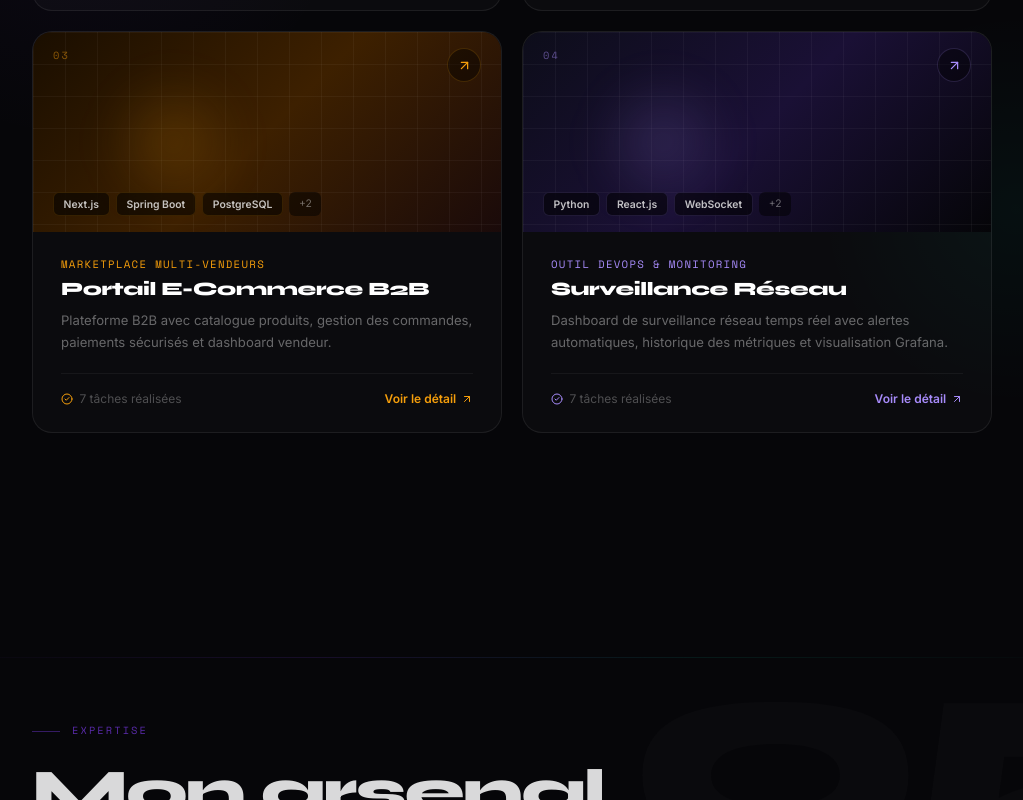
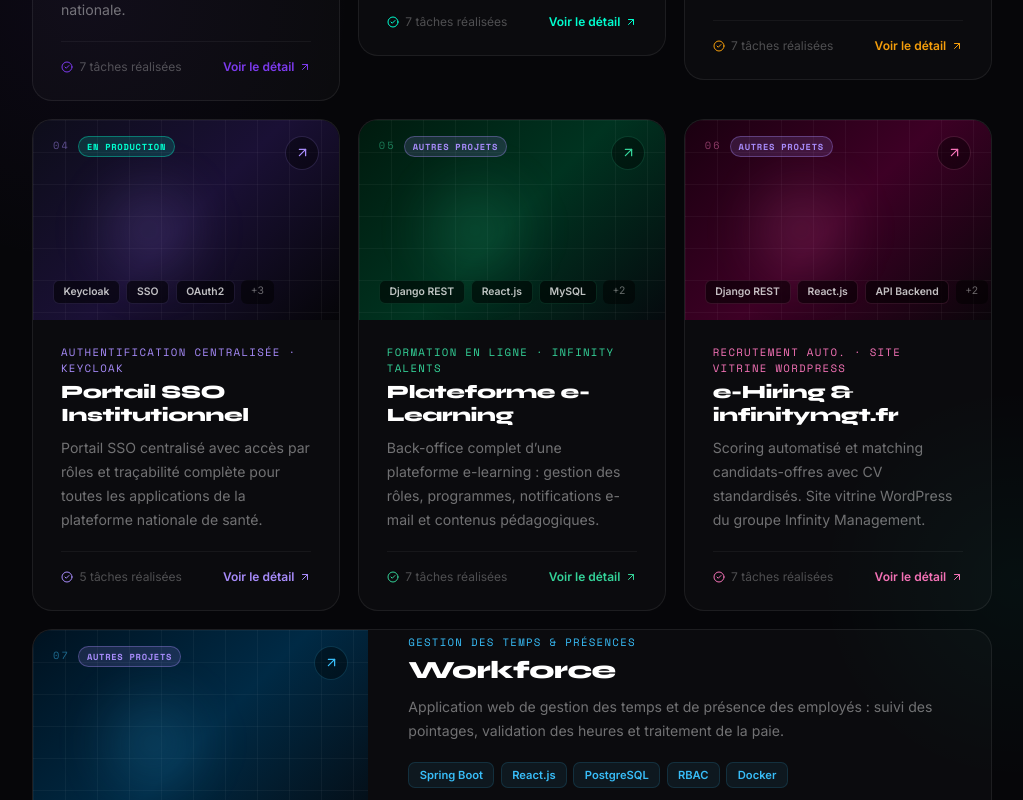
Before and after one commit to dali99/Porfolio, a React (Vite) app: page / in a window 1280 px wide. Shown: the part 4980-5780 px from the top of the page, without its empty margins (128-1151 px from the left). Built offline with nearby package versions, Linux system fonts and the light colour scheme.

Commit message:
feat: add Projects component with interactive project showcase and detail modal

```diff
--- a/src/components/Projects.jsx
+++ b/src/components/Projects.jsx
@@ -9,77 +9,140 @@ const PROJECTS = [
   {
     id:       1,
     num:      '01',
-    title:    'Plateforme de Santé Digitale',
-    subtitle: 'SaaS B2B · Ministère de la Santé',
-    desc:     'Plateforme complète de gestion des structures et personnels de santé avec tableaux de bord analytiques en temps réel.',
+    badge:    'En production',
+    title:    'Back-office National de Sant\u00e9',
+    subtitle: 'SaaS National \u00b7 Minist\u00e8re de la Sant\u00e9',
+    desc:     'Gestion centralis\u00e9e des utilisateurs, structures de sant\u00e9 et r\u00e9f\u00e9rentiels m\u00e9tier pour une plateforme SaaS nationale.',
     accent:   '#7c3aed',
     gradient: 'linear-gradient(135deg, #1a0a3d 0%, #2d1b69 50%, #0f172a 100%)',
-    tags:     ['Spring Boot', 'React.js', 'PostgreSQL', 'Keycloak', 'Docker'],
+    tags:     ['Spring Boot', 'React.js', 'PostgreSQL', 'Keycloak', 'Docker', 'CI/CD'],
     tasks: [
-      "API RESTful scalable avec Spring Boot et architecture en couches (Controller → Service → Repository).",
-      "Module de gestion des structures de santé : CRUD + hiérarchie organisationnelle.",
-      "Intégration Keycloak pour SSO multi-applications et gestion RBAC des rôles.",
-      "Tableaux de bord analytiques avec filtres dynamiques par région et gouvernorat.",
+      "Gestion centralis\u00e9e des utilisateurs, structures de sant\u00e9 et r\u00e9f\u00e9rentiels m\u00e9tier d'une plateforme SaaS nationale.",
+      "API RESTful scalable avec Spring Boot et architecture en couches (Controller \u2192 Service \u2192 Repository).",
+      "Module de gestion des structures de sant\u00e9 : CRUD + hi\u00e9rarchie organisationnelle compl\u00e8te.",
+      "Int\u00e9gration Keycloak pour SSO multi-applications et gestion RBAC des r\u00f4les.",
+      "Tableaux de bord analytiques avec filtres dynamiques par r\u00e9gion et gouvernorat.",
       "Pipeline CI/CD avec GitLab CI et conteneurisation Docker / Docker Compose.",
-      "Optimisation PostgreSQL pour gérer +50 000 enregistrements.",
-      "Formulaire multi-étapes pour la création des utilisateurs privés.",
+      "Optimisation des requ\u00eates PostgreSQL pour g\u00e9rer +50\u202f000 enregistrements.",
     ],
   },
   {
     id:       2,
     num:      '02',
-    title:    'Application de Gestion RH',
-    subtitle: "Système Interne d'Entreprise",
-    desc:     'Système RH avec suivi des présences, congés, évaluations de performances et rapports automatisés.',
+    badge:    'En production',
+    title:    'Cold Chain',
+    subtitle: 'Surveillance M\u00e9dicale Temps R\u00e9el',
+    desc:     'Supervision temps r\u00e9el des r\u00e9frig\u00e9rateurs m\u00e9dicaux avec suivi des pannes et notification automatique des incidents critiques.',
     accent:   '#00ffd0',
-    gradient: 'linear-gradient(135deg, #001a14 0%, #003d2e 50%, #0a1628 100%)',
-    tags:     ['Django REST', 'React.js', 'MySQL', 'React Query', 'RBAC'],
+    gradient: 'linear-gradient(135deg, #001a14 0%, #00302a 50%, #0a1628 100%)',
+    tags:     ['Django REST', 'React.js', 'WebSocket', 'PostgreSQL', 'Docker'],
     tasks: [
-      "Architecture backend Django REST avec modèles normalisés et serializers.",
-      "Workflow d'approbation des congés multi-niveaux avec notifications email.",
-      "Module de suivi des présences avec intégration pointeuse RFID.",
-      "Notifications automatiques avec Celery & Redis (emails + alertes temps réel).",
-      "Interface React.js responsive avec gestion d'état React Query.",
-      "Génération de rapports PDF mensuels avec WeasyPrint.",
-      "Tests unitaires et d'intégration avec couverture > 85 %.",
+      "Supervision temps r\u00e9el avec suivi des pannes et notification automatique des incidents.",
+      "Architecture WebSocket pour les alertes instantan\u00e9es c\u00f4t\u00e9 client sans polling.",
+      "Tableau de bord cartographique des \u00e9quipements r\u00e9frig\u00e9rants avec statut en direct.",
+      "Syst\u00e8me d'alertes configurables par seuil de temp\u00e9rature et type d'incident.",
+      "Module de rapport d'incidents avec historique et export PDF.",
+      "Backend Django REST avec endpoints optimis\u00e9s pour les donn\u00e9es de capteurs.",
+      "D\u00e9ploiement conteneuris\u00e9 Docker avec monitoring inclus.",
     ],
   },
   {
     id:       3,
     num:      '03',
-    title:    'Portail E-Commerce B2B',
-    subtitle: 'Marketplace Multi-Vendeurs',
-    desc:     'Plateforme B2B avec catalogue produits, gestion des commandes, paiements sécurisés et dashboard vendeur.',
+    badge:    'En production',
+    title:    'EPharmacie',
+    subtitle: 'Circuit du M\u00e9dicament \u00b7 Logique Pharmaceutique',
+    desc:     'Circuit complet du m\u00e9dicament (demandes, validation, stock, inventaire, dispensation), conforme aux exigences pharmaceutiques nationales.',
     accent:   '#f59e0b',
     gradient: 'linear-gradient(135deg, #1a0e00 0%, #3d2000 50%, #1a0a0a 100%)',
-    tags:     ['Next.js', 'Spring Boot', 'PostgreSQL', 'Stripe', 'Docker'],
+    tags:     ['Spring Boot', 'API REST', 'React.js', 'PostgreSQL', 'RBAC'],
     tasks: [
-      "Architecture microservices Spring Boot : catalogue, commande, paiement.",
-      "Frontend Next.js avec SSR pour l'optimisation SEO.",
-      "Intégration Stripe pour paiements en ligne et gestion des webhooks.",
-      "Recherche avancée avec filtres produits (prix, catégorie, fournisseur).",
-      "Dashboard vendeur personnalisé avec analytiques des ventes.",
-      "Système de reviews et notations avec modération automatique.",
-      "Optimisation des images avec Cloudinary et lazy loading.",
+      "Circuit complet du m\u00e9dicament : demandes, validation, stock, inventaire, dispensation.",
+      "Logique m\u00e9tier conforme aux exigences pharmaceutiques r\u00e9glementaires nationales.",
+      "Module de gestion des stocks avec alertes de p\u00e9remption et rupture.",
+      "Workflow de validation multi-niveaux pour les demandes de m\u00e9dicaments.",
+      "Interface de dispensation avec historique patient et contr\u00f4le des doublons.",
+      "API REST document\u00e9e Swagger pour l'int\u00e9gration avec les syst\u00e8mes externes.",
+      "Gestion RBAC fine : pharmacien, responsable stock, m\u00e9decin prescripteur.",
     ],
   },
   {
     id:       4,
     num:      '04',
-    title:    'Surveillance Réseau',
-    subtitle: 'Outil DevOps & Monitoring',
-    desc:     'Dashboard de surveillance réseau temps réel avec alertes automatiques, historique des métriques et visualisation Grafana.',
+    badge:    'En production',
+    title:    'Portail SSO Institutionnel',
+    subtitle: 'Authentification Centralis\u00e9e \u00b7 Keycloak',
+    desc:     'Portail SSO centralis\u00e9 avec acc\u00e8s par r\u00f4les et tra\u00e7abilit\u00e9 compl\u00e8te pour toutes les applications de la plateforme nationale de sant\u00e9.',
     accent:   '#a78bfa',
     gradient: 'linear-gradient(135deg, #0d0d1a 0%, #1a1035 50%, #050508 100%)',
-    tags:     ['Python', 'React.js', 'WebSocket', 'Grafana', 'Docker'],
+    tags:     ['Keycloak', 'SSO', 'OAuth2', 'RBAC', 'Spring Boot', 'React.js'],
     tasks: [
-      "Agents Python de collecte des métriques réseau en temps réel.",
-      "Architecture WebSocket pour les mises à jour live côté client.",
-      "Intégration Grafana pour les tableaux de bord de visualisation.",
-      "Système d'alertes configurable par e-mail et Slack.",
-      "Stockage des métriques dans InfluxDB avec rétention configurable.",
-      "Dashboard React.js avec graphiques interactifs Chart.js.",
-      "Déploiement conteneurisé Docker Compose, monitoring inclus.",
+      "Portail SSO centralis\u00e9 avec Keycloak : acc\u00e8s unifi\u00e9 \u00e0 toutes les applications.",
+      "Gestion des permissions par r\u00f4les (RBAC) avec h\u00e9ritage et d\u00e9l\u00e9gation.",
+      "Tra\u00e7abilit\u00e9 compl\u00e8te des connexions, actions et acc\u00e8s par application.",
+      "Int\u00e9gration OAuth2  Connect pour les applications tierces.",
+      "Interface d'administration des utilisateurs et des droits par realm Keycloak.",
+    ],
+  },
+  {
+    id:       5,
+    num:      '05',
+    badge:    'Autres projets',
+    title:    'Plateforme e-Learning',
+    subtitle: 'Formation en Ligne \u00b7 Infinity Talents',
+    desc:     'Back-office complet d\u2019une plateforme e-learning : gestion des r\u00f4les, programmes, notifications e-mail et contenus p\u00e9dagogiques.',
+    accent:   '#34d399',
+    gradient: 'linear-gradient(135deg, #001a0e 0%, #003320 50%, #050a0e 100%)',
+    tags:     ['Django REST', 'React.js', 'MySQL', 'React Query', 'Celery'],
+    tasks: [
+      "Back-office complet : gestion des r\u00f4les, programmes et contenus p\u00e9dagogiques.",
+      "Gestion des utilisateurs : apprenants, formateurs, administrateurs avec RBAC.",
+      "Notifications e-mail automatiques : inscription, rappels, validation de cours.",
+      "Moteur de progression des apprenants avec statistiques et certificats.",
+      "Interface de cr\u00e9ation de cours avec \u00e9diteur rich-text et upload de m\u00e9dias.",
+      "Syst\u00e8me de quiz avec correction automatique et g\u00e9n\u00e9ration de r\u00e9sultats.",
+      "Workforce : gestion des temps, pr\u00e9sences et paie (module annexe).",
+    ],
+  },
+  {
+    id:       6,
+    num:      '06',
+    badge:    'Autres projets',
+    title:    'e-Hiring & infinitymgt.fr',
+    subtitle: 'Recrutement Auto. \u00b7 Site Vitrine WordPress',
+    desc:     'Scoring automatis\u00e9 et matching candidats-offres avec CV standardis\u00e9s. Site vitrine WordPress du groupe Infinity Management.',
+    accent:   '#f472b6',
+    gradient: 'linear-gradient(135deg, #1a0010 0%, #3d0025 50%, #0a050a 100%)',
+    tags:     ['Django REST', 'React.js', 'API Backend', 'WordPress', 'Python'],
+    tasks: [
+      "e-Hiring : scoring automatis\u00e9 et matching candidats-offres selon crit\u00e8res m\u00e9tier.",
+      "G\u00e9n\u00e9ration automatique de CV standardis\u00e9s par candidat pour l'analyse comparative.",
+      "Algorithme de matching multi-crit\u00e8res (comp\u00e9tences, exp\u00e9rience, localisation).",
+      "Tableau de bord recruteur avec pipeline de candidatures et statuts.",
+      "Site corporate infinitymgt.fr : site vitrine WordPress d'un groupe international.",
+      "Architecture th\u00e8me WordPress sur-mesure avec optimisation des performances.",
+      "Int\u00e9gration de contenus dynamiques et r\u00e9f\u00e9rencement SEO multilingue.",
+    ],
+  },
+  {
+    id:       7,
+    num:      '07',
+    badge:    'Autres projets',
+    title:    'Workforce',
+    subtitle: 'Gestion des Temps & Pr\u00e9sences',
+    desc:     'Application web de gestion des temps et de pr\u00e9sence des employ\u00e9s : suivi des pointages, validation des heures et traitement de la paie.',
+    accent:   '#38bdf8',
+    gradient: 'linear-gradient(135deg, #001220 0%, #002a45 50%, #050a10 100%)',
+    tags:     ['Spring Boot', 'React.js', 'PostgreSQL', 'RBAC', 'Docker'],
+    wide:     true,
+    tasks: [
+      "Application web compl\u00e8te de gestion des temps et de pr\u00e9sence des employ\u00e9s.",
+      "Syst\u00e8me de pointage en temps r\u00e9el avec interface tactile et authentification par badge.",
+      "Validation des heures par les managers avec workflow d'approbation et commentaires.",
+      "Calcul automatique de la paie : heures normales, suppl\u00e9mentaires, absences et cong\u00e9s.",
+      "Tableau de bord RH : vue hebdomadaire/mensuelle des pr\u00e9sences par \u00e9quipe.",
+      "G\u00e9n\u00e9ration de bulletins de paie et exports CSV pour les logiciels comptables.",
+      "Gestion des plannings : affectation des employ\u00e9s aux shifts avec contr\u00f4le des chevauchements.",
     ],
   },
 ];
@@ -142,6 +205,15 @@ function Modal({ project, onClose, onPrev, onNext, total, idx }) {
           }} />
 
           <div style={{ position: 'relative', zIndex: 1 }}>
+            {/* Badge */}
+            {project.badge && (
+              <div style={{ display: 'inline-flex', alignItems: 'center', gap: '0.35rem', marginBottom: '0.7rem', padding: '0.22rem 0.65rem', borderRadius: '20px', background: project.badge === 'En production' ? 'rgba(0,255,208,0.12)' : 'rgba(167,139,250,0.12)', border: `1px solid ${project.badge === 'En production' ? 'rgba(0,255,208,0.3)' : 'rgba(167,139,250,0.3)'}` }}>
+                <span style={{ width: 5, height: 5, borderRadius: '50%', background: project.badge === 'En production' ? '#00ffd0' : '#a78bfa', boxShadow: `0 0 6px ${project.badge === 'En production' ? '#00ffd0' : '#a78bfa'}` }} />
+                <span style={{ fontSize: '0.6rem', fontFamily: 'Space Mono, monospace', fontWeight: 700, color: project.badge === 'En production' ? '#00ffd0' : '#a78bfa', letterSpacing: '0.1em', textTransform: 'uppercase' }}>
+                  {project.badge}
+                </span>
+              </div>
+            )}
             <div style={{ fontSize: '0.65rem', fontFamily: 'Space Mono, monospace', color: `${project.accent}cc`, letterSpacing: '0.15em', textTransform: 'uppercase', marginBottom: '0.4rem' }}>
               {project.num} / {String(total).padStart(2,'0')} · {project.subtitle}
             </div>
@@ -253,7 +325,7 @@ function Modal({ project, onClose, onPrev, onNext, total, idx }) {
 // ─────────────────────────────────────────────────────────────
 //  PROJECT CARD
 // ─────────────────────────────────────────────────────────────
-function ProjectCard({ project, index, onClick }) {
+function ProjectCard({ project, index, onClick, wide }) {
   const cardRef = useRef(null);
 
   const onMouseMove = useCallback((e) => {
@@ -271,7 +343,7 @@ function ProjectCard({ project, index, onClick }) {
       initial={{ opacity: 0, y: 36 }}
       whileInView={{ opacity: 1, y: 0 }}
       viewport={{ once: true, margin: '-60px' }}
-      transition={{ duration: 0.6, delay: index * 0.1, ease: [0.16, 1, 0.3, 1] }}
+      transition={{ duration: 0.6, delay: Math.min(index * 0.08, 0.5), ease: [0.16, 1, 0.3, 1] }}
       ref={cardRef}
       onClick={onClick}
       onMouseMove={onMouseMove}
@@ -284,6 +356,9 @@ function ProjectCard({ project, index, onClick }) {
         position: 'relative',
         transition: 'border-color 0.35s ease, box-shadow 0.35s ease, transform 0.35s ease',
         '--mx': '50%', '--my': '50%',
+        display: wide ? 'flex' : 'block',
+        flexDirection: 'row',
+        height: wide ? 220 : 'auto',
       }}
       className="project-card"
     >
@@ -296,7 +371,12 @@ function ProjectCard({ project, index, onClick }) {
 
       {/* ── Visual header ── */}
       <div style={{
-        height: 200, background: project.gradient, position: 'relative', overflow: 'hidden',
+        height: wide ? '100%' : 200,
+        width:  wide ? '35%'  : '100%',
+        flexShrink: 0,
+        background: project.gradient,
+        position: 'relative',
+        overflow: 'hidden',
       }}>
         {/* Grid pattern */}
         <div style={{
@@ -314,13 +394,22 @@ function ProjectCard({ project, index, onClick }) {
           filter: 'blur(20px)',
         }} />
 
-        {/* Project number */}
-        <div style={{
-          position: 'absolute', top: '1rem', left: '1.25rem',
-          fontFamily: 'Space Mono, monospace', fontSize: '0.65rem',
-          color: `${project.accent}80`, letterSpacing: '0.2em',
+        {/* Project number + badge */}
+        <div style={{ position: 'absolute', top: '1rem', left: '1.25rem', display: 'flex', alignItems: 'center', gap: '0.5rem' }}>
+          <span style={{ fontFamily: 'Space Mono, monospace', fontSize: '0.65rem', color: `${project.accent}80`, letterSpacing: '0.2em' }}>
+            {project.num}
+          </span>
+          {project.badge && (
+            <span style={{
+              fontSize: '0.55rem', fontFamily: 'Space Mono, monospace', fontWeight: 700,
+              padding: '0.18rem 0.5rem', borderRadius: '20px', letterSpacing: '0.08em', textTransform: 'uppercase',
+              background: project.badge === 'En production' ? 'rgba(0,255,208,0.15)' : 'rgba(167,139,250,0.15)',
+              border: `1px solid ${project.badge === 'En production' ? 'rgba(0,255,208,0.35)' : 'rgba(167,139,250,0.35)'}`,
+              color: project.badge === 'En production' ? '#00ffd0' : '#a78bfa',
             }}>
-          {project.num}
+              {project.badge}
+            </span>
+          )}
         </div>
 
         {/* Arrow icon */}
@@ -360,19 +449,34 @@ function ProjectCard({ project, index, onClick }) {
       </div>
 
       {/* ── Card body ── */}
-      <div style={{ padding: '1.5rem 1.75rem' }}>
+      <div style={{ padding: wide ? '2rem 2.5rem' : '1.5rem 1.75rem', flex: 1, display: 'flex', flexDirection: 'column', justifyContent: wide ? 'center' : 'flex-start' }}>
         <div style={{ fontSize: '0.67rem', fontFamily: 'Space Mono, monospace', color: project.accent, letterSpacing: '0.12em', textTransform: 'uppercase', marginBottom: '0.35rem' }}>
           {project.subtitle}
         </div>
-        <h3 className="syne" style={{ fontWeight: 800, fontSize: '1.18rem', color: 'white', marginBottom: '0.6rem', letterSpacing: '-0.02em', lineHeight: 1.2 }}>
+        <h3 className="syne" style={{ fontWeight: 800, fontSize: wide ? '1.55rem' : '1.18rem', color: 'white', marginBottom: '0.6rem', letterSpacing: '-0.02em', lineHeight: 1.2 }}>
           {project.title}
         </h3>
-        <p style={{ fontSize: '0.82rem', color: 'rgba(255,255,255,0.38)', lineHeight: 1.65, marginBottom: '1.2rem' }}>
+        <p style={{ fontSize: '0.88rem', color: 'rgba(255,255,255,0.42)', lineHeight: 1.7, marginBottom: '1.2rem' }}>
           {project.desc}
         </p>
 
+        {/* Tags — show all in wide mode */}
+        {wide && (
+          <div style={{ display: 'flex', flexWrap: 'wrap', gap: '0.4rem', marginBottom: '1.25rem' }}>
+            {project.tags.map((t, i) => (
+              <span key={i} style={{
+                padding: '0.22rem 0.65rem', borderRadius: '7px',
+                fontSize: '0.7rem', fontWeight: 600,
+                background: `${project.accent}12`,
+                border: `1px solid ${project.accent}25`,
+                color: project.accent,
+              }}>{t}</span>
+            ))}
+          </div>
+        )}
+
         {/* Footer */}
-        <div style={{ display: 'flex', alignItems: 'center', justifyContent: 'space-between', paddingTop: '1rem', borderTop: '1px solid rgba(255,255,255,0.05)' }}>
+        <div style={{ display: 'flex', alignItems: 'center', justifyContent: 'space-between', paddingTop: '1rem', borderTop: '1px solid rgba(255,255,255,0.05)', marginTop: 'auto' }}>
           <span style={{ display: 'flex', alignItems: 'center', gap: '0.4rem', fontSize: '0.75rem', color: 'rgba(255,255,255,0.28)' }}>
             <CheckCircle2 size={12} style={{ color: project.accent }} />
             {project.tasks.length} tâches réalisées
@@ -424,20 +528,32 @@ export default function Projects() {
           <h2 className="syne" style={{ fontSize: 'clamp(2.2rem, 5vw, 3.8rem)', fontWeight: 800, letterSpacing: '-0.035em', lineHeight: 1.08 }}>
             Projets <span className="text-grad">réalisés.</span>
           </h2>
-          <p style={{ color: 'rgba(255,255,255,0.35)', fontSize: '0.88rem', maxWidth: 280, lineHeight: 1.65 }}>
-            Cliquez sur un projet pour découvrir les tâches réalisées en détail.
+          <div style={{ textAlign: 'right' }}>
+            <div style={{ display: 'flex', gap: '1rem', justifyContent: 'flex-end', marginBottom: '0.5rem', flexWrap: 'wrap' }}>
+              <span style={{ display: 'flex', alignItems: 'center', gap: '0.35rem', fontSize: '0.72rem', fontFamily: 'Space Mono, monospace', color: '#00ffd0' }}>
+                <span style={{ width: 6, height: 6, borderRadius: '50%', background: '#00ffd0', boxShadow: '0 0 8px #00ffd0' }} /> 4 en production
+              </span>
+              <span style={{ display: 'flex', alignItems: 'center', gap: '0.35rem', fontSize: '0.72rem', fontFamily: 'Space Mono, monospace', color: '#a78bfa' }}>
+                <span style={{ width: 6, height: 6, borderRadius: '50%', background: '#a78bfa', boxShadow: '0 0 8px #a78bfa' }} /> 3 autres projets
+              </span>
+            </div>
+            <p style={{ color: 'rgba(255,255,255,0.3)', fontSize: '0.8rem', lineHeight: 1.55 }}>
+              Cliquez pour voir le détail.
             </p>
+          </div>
         </motion.div>
 
-        {/* Grid */}
-        <div style={{ display: 'grid', gridTemplateColumns: 'repeat(2, 1fr)', gap: '1.25rem' }}>
+        {/* Grid — 3 cols desktop */}
+        <div style={{ display: 'grid', gridTemplateColumns: 'repeat(3, 1fr)', gap: '1.1rem' }} className="projects-grid">
           {PROJECTS.map((project, i) => (
+            <div key={project.id} style={project.wide ? { gridColumn: '1 / -1' } : {}}>
               <ProjectCard
-              key={project.id}
                 project={project}
                 index={i}
                 onClick={() => openModal(i)}
+                wide={project.wide}
               />
+            </div>
           ))}
         </div>
       </div>
@@ -471,8 +587,11 @@ export default function Projects() {
           border-color: rgba(124,58,237,0.5) !important;
           transform: rotate(45deg);
         }
-        @media (max-width: 640px) {
-          #projects div[style*="repeat(2, 1fr)"] { grid-template-columns: 1fr !important; }
+        @media (max-width: 900px) {
+          .projects-grid { grid-template-columns: repeat(2, 1fr) !important; }
+        }
+        @media (max-width: 520px) {
+          .projects-grid { grid-template-columns: 1fr !important; }
         }
       `}</style>
     </section>
```
Lines whose indentation alone changed are shown as unchanged.
